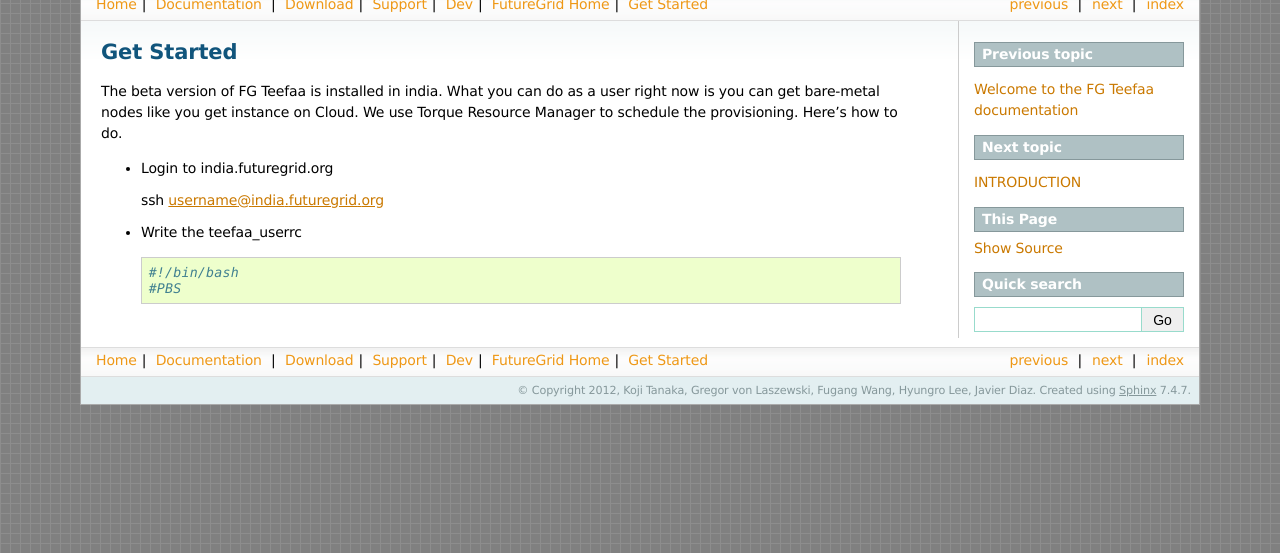
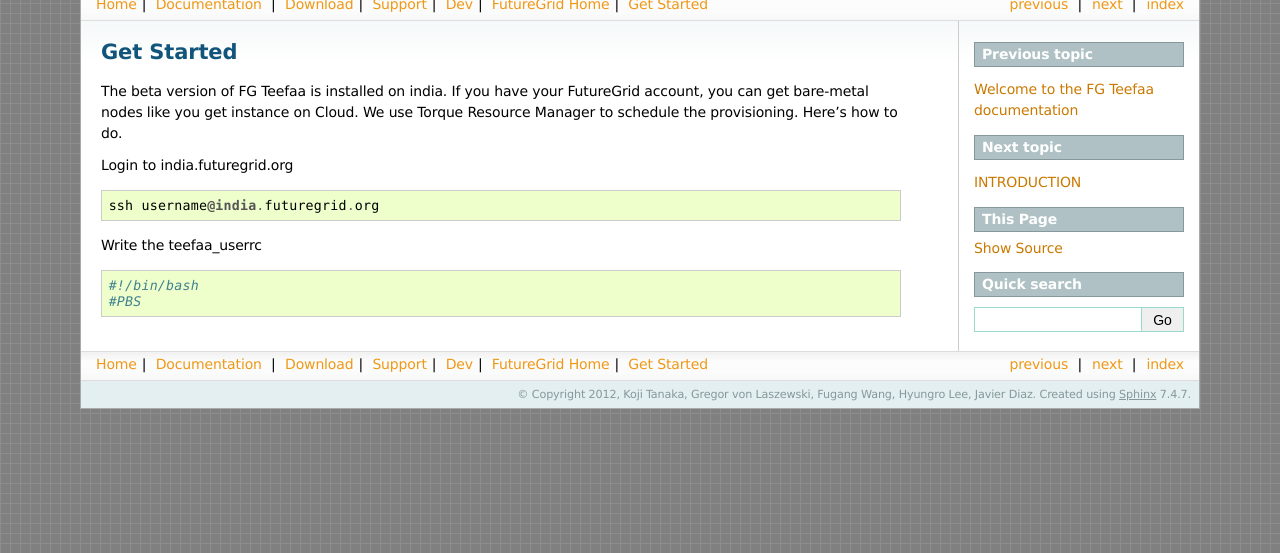
Before and after one commit to futuregrid/deprecated-teefaa, a Sphinx documentation site: the page built from doc/source/getstarted.rst, in a window 1280 px wide, cut to the strip 347-900 px from the top of the page. Built offline with Sphinx 7.4.7, drawn with Linux system fonts in a browser that asks for light colours; formulas are drawn with MathJax 3.

Commit message:
update doc

```diff
--- a/doc/source/getstarted.rst
+++ b/doc/source/getstarted.rst
@@ -1,15 +1,15 @@
 Get Started
 =====
 
-The beta version of FG Teefaa is installed in india. What you can do as a user right now is
+The beta version of FG Teefaa is installed on india. If you have your FutureGrid account,
 you can get bare-metal nodes like you get instance on Cloud. We use Torque Resource Manager
 to schedule the provisioning. Here's how to do.
 
-* Login to india.futuregrid.org ::
+Login to india.futuregrid.org ::
 
-  ssh username@india.futuregrid.org
+ ssh username@india.futuregrid.org
 
-* Write the teefaa_userrc ::
+Write the teefaa_userrc ::
 
-  #!/bin/bash
-  #PBS
+ #!/bin/bash
+ #PBS
--- a/doc/source/index.rst
+++ b/doc/source/index.rst
@@ -8,13 +8,13 @@ Welcome to the FG Teefaa documentation
 FutureGrid Teefaa is a set of scripts which consists of Snapshot,
 Clouimg, Bootstrap and Torque Plugin.
 
-* Snapshot - Makes a snapshot of your system and compresses it.
+* Snapshot - Makes a snapshot of an OS and compresses it.
 * Cloudimg - Makes a cloud image from a snapshot.
 * Bootstrap - Installs a system from a snapshot, a running system or a running instance.
 * Torque Plugin - Provides cluster users to provision OS images on compute nodes.
 
 The goal of FG Teefaa is to provide the scripts and methods to easily provision multiple
-systems at user's local enviromnent(Desktop, Laptop, VMs), at Cloud as instances and at
+Operation Systems at user's local enviromnent(Desktop, Laptop, VMs), at Cloud as instances and at
 Bare-metal Cluster as bare-metal hosts.
 
 
```
